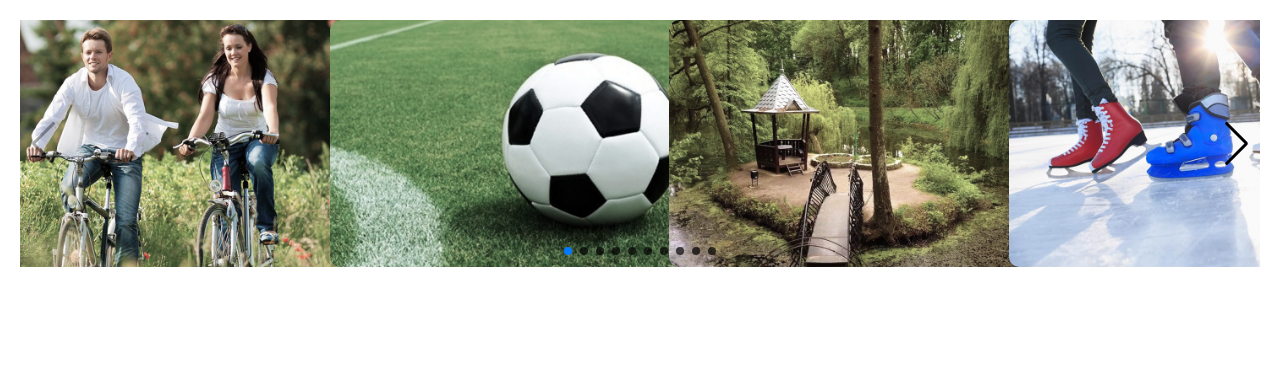
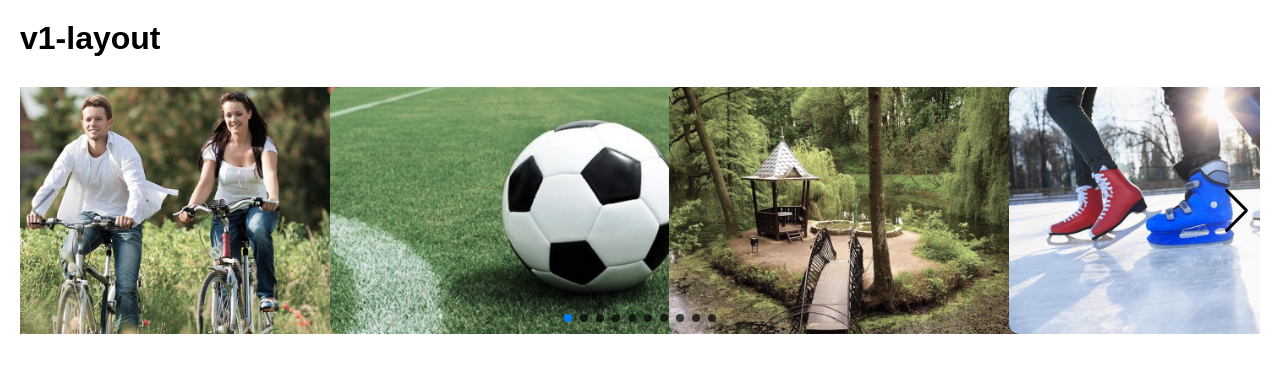
Before and after one commit to AlexandrWalker/slider, a website: page build/index.html in a window 1280 px wide. Drawn offline with nearby package versions, Linux system fonts and the light colour scheme.

Commit message:
change v1-layout

```diff
--- a/build/index.html
+++ b/build/index.html
@@ -89,6 +89,9 @@
 
 <body>
   <div class="entert__body">
+    <h1 style="font-size:32px; font-weight:700; margin-bottom:30px;">
+      v1-layout
+    </h1>
     <div class="swiper entert__body--slider">
       <div class="swiper-wrapper">
         <div class="swiper-slide">
```
